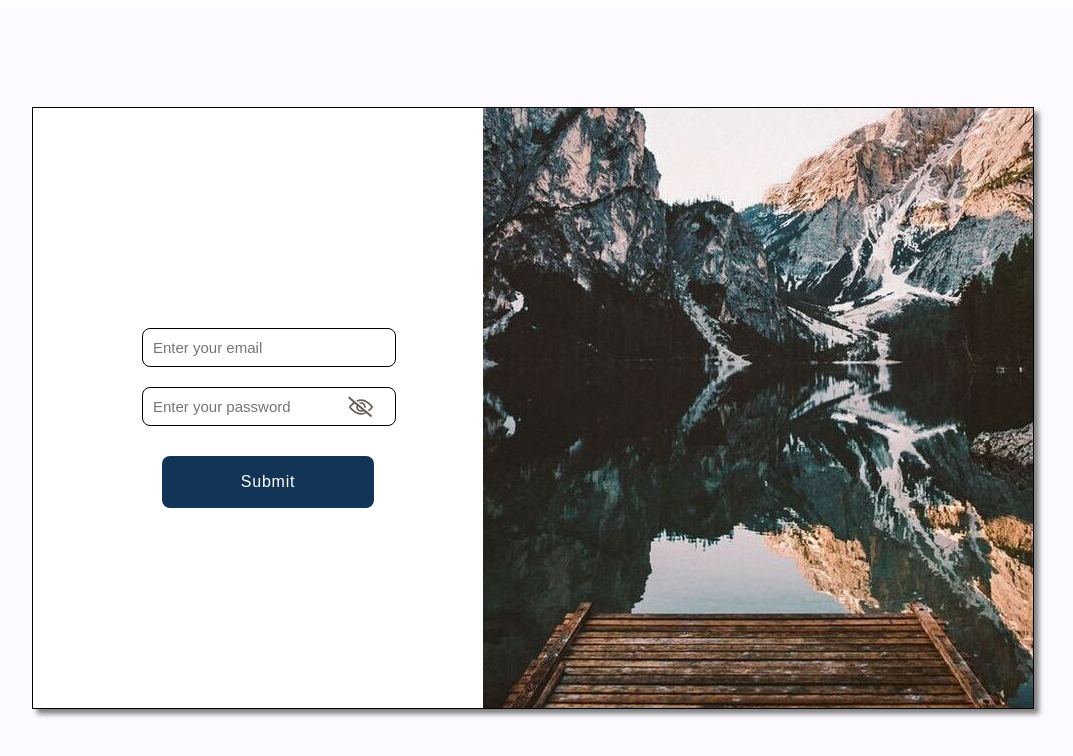
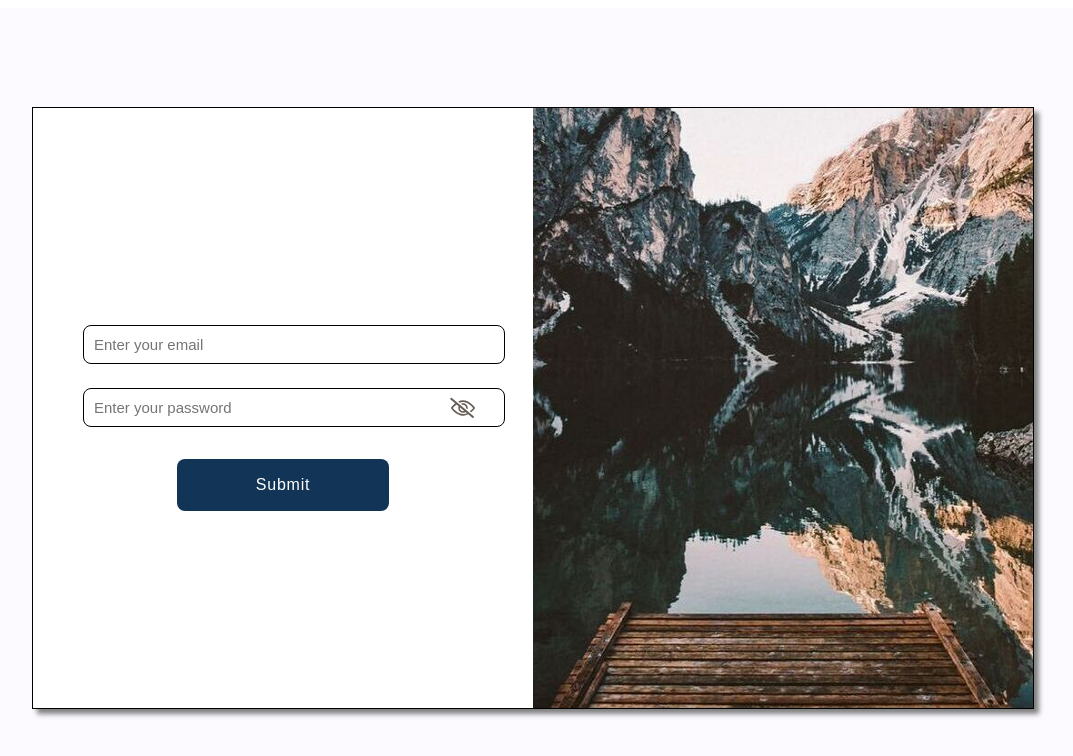
Before and after one commit to romantsiupiak1502/temlate, a React (Create React App) app: page / in a window 1280 px wide. Shown: the top 756 px of the page, without its empty margins (115-1188 px from the left). Built offline with nearby package versions, Linux system fonts and the light colour scheme.

Commit message:
Modified login form

```diff
--- /dev/null
+++ b/src/assets/index.ts
@@ -0,0 +1 @@
+export {default as LoginLandscapeImage } from './img/loginLandscape.jpg';
--- a/src/components/Input.tsx
+++ b/src/components/Input.tsx
@@ -64,8 +64,8 @@ const PasswordInputWrapper = styled.div`
 
   .right-icon {
     position: absolute;
-    top: 28px;
-    right: 1px;
+    top: 32px;
+    right: 8px;
   }
 `;
 
--- a/src/containers/Login/Login.tsx
+++ b/src/containers/Login/Login.tsx
@@ -1,11 +1,12 @@
 import React from 'react';
-import { Formik, Field, Form, FormikHelpers } from 'formik';
+import {Switch, Route} from 'react-router-dom';
 
 import { styled } from '../../styles';
-import { Button, InputField, PasswordInput } from "../../components";
-import loginLandscape from '../../img/loginLandscape.jpg';
+import { LoginLandscapeImage } from "../../assets";
 
-const Container = styled.div`
+import { LoginForm } from "./LoginForm";
+
+const Wrapper = styled.div`
   width: 1000px;
   height: 600px;
   display: flex;
@@ -14,52 +15,25 @@ const Container = styled.div`
   background-color: ${({theme})=> theme.colors.white};
 `;
 
-const InputContainer = styled.div`
+const InputWrapper = styled.div`
   width: 500px;
-  height: 600px;
-  display: flex;
-  flex-direction: column;
-  align-items: center;
-  justify-content: center;
-`;
-
-const Picture = styled.div`
-  width: 550px;
   height: 600px;
 `;
 
-const InputPass = styled(PasswordInput)`margin-top: 20px;`;
-const SubmitButton = styled(Button)`
-  margin-top: 30px;
-  margin-left: 20px
+const Picture = styled.img`
+  width: 500px;
+  height: 600px;
 `;
-
-interface Values {
-  email: string;
-  password: string;
-}
 
 export const Login = () => {
   return (
-    <Container>
-      <Formik
-        initialValues={ {
-          email: '',
-          password: '',
-        }}
-        onSubmit={ () => {} }
-      >
-        <InputContainer>
-          <Form>
-            <Field name="email" placeholder="Enter your email" component={InputField}/>
-            <Field name="password" placeholder="Enter your password" component={InputPass}/>
-            <SubmitButton type="submit" text='Submit' onClick={()=>{}}>Submit</SubmitButton>
-          </Form>
-        </InputContainer>
-      </Formik>
-      <Picture>
-        <img src={loginLandscape} />
-      </Picture>
-    </Container>
+    <Wrapper>
+      <InputWrapper>
+        <Switch>
+          <Route path={'/'} render={ () => <LoginForm /> } />
+        </Switch>
+      </InputWrapper>
+      <Picture src={ LoginLandscapeImage }/>
+    </Wrapper>
   );
 };
--- /dev/null
+++ b/src/containers/Login/LoginForm.tsx
@@ -0,0 +1,44 @@
+import React from 'react';
+import { Field, Form, Formik } from "formik";
+
+import { styled } from '../../styles';
+
+import { Button, InputField, PasswordInput } from "../../components";
+
+const PasswordInputStyled = styled(PasswordInput)`
+  margin-top: 24px;
+`;
+
+const SubmitButton = styled(Button)`
+  margin-top: 32px;
+`;
+
+const FormStyled = styled(Form)`
+  width: 400px;
+  height: 600px;
+  display: flex;
+  margin: 0 auto;
+  flex-direction: column;
+  align-items: center;
+  justify-content: center;
+`;
+
+export const LoginForm = () => {
+  return (
+    <Formik
+      initialValues={ {
+        email: '',
+        password: '',
+      } }
+      onSubmit={ () => {
+      } }
+    >
+      <FormStyled>
+        <Field name="email" placeholder="Enter your email" component={ InputField }/>
+        <Field name="password" placeholder="Enter your password" component={ PasswordInputStyled }/>
+        <SubmitButton type="submit" text='Submit' onClick={ () => {
+        } }>Submit</SubmitButton>
+      </FormStyled>
+    </Formik>
+  );
+}
--- a/src/containers/Root/UnauthorizedRoot.tsx
+++ b/src/containers/Root/UnauthorizedRoot.tsx
@@ -4,7 +4,7 @@ import { styled } from '../../styles';
 
 import { Login } from "../Login";
 
-const Container = styled.div`
+const Wrapper = styled.div`
   width: 100vw;
   height: 100vh;
   display: flex;
@@ -15,8 +15,8 @@ const Container = styled.div`
 
 export const UnauthorizedRoot: React.FC = () => {
   return (
-    <Container>
+    <Wrapper>
       <Login />
-    </Container>
+    </Wrapper>
   );
 };
--- a/src/index.tsx
+++ b/src/index.tsx
@@ -1,11 +1,14 @@
 import React from 'react';
 import ReactDOM from 'react-dom';
+import { BrowserRouter } from "react-router-dom";
 import App from './App';
 import reportWebVitals from './reportWebVitals';
 
 ReactDOM.render(
   <React.StrictMode>
-    <App />
+    <BrowserRouter>
+      <App/>
+    </BrowserRouter>
   </React.StrictMode>,
   document.getElementById('root')
 );
--- a/src/styles/theme.ts
+++ b/src/styles/theme.ts
@@ -17,6 +17,5 @@ export const theme: ITheme = {
     white: '#FFFFFF',
     gray: '#A3A3A3',
     backgroundGray: '#FCFAFF',
-
   }
 }
```
Also changed, not shown: src/assets/img/loginLandscape.jpg (renamed from src/img/loginLandscape.jpg).
